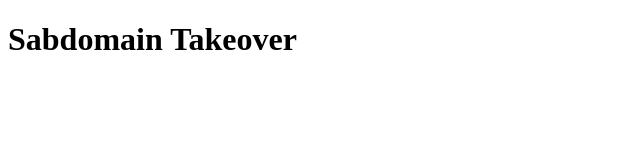
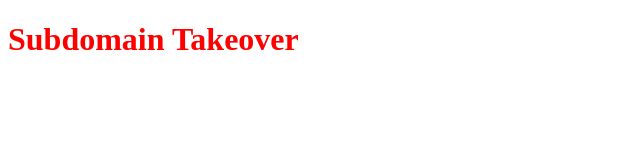
Before and after one commit to jasim147/link.e.tiktok.com, a plain HTML site: page index.html in a window 1280 px wide. Shown: the whole page, without its empty margins (0-640 px from the left). Drawn offline with Linux system fonts and the light colour scheme.

Commit message:
Update index.html

```diff
--- a/index.html
+++ b/index.html
@@ -3,11 +3,16 @@
 <head>
     <meta charset="UTF-8">
     <meta name="viewport" content="width=device-width, initial-scale=1.0">
-    <title>Basic HTML Page</title>
+    <title>Subdomain Takeover</title>
+    <style>
+        h1 {
+            color: red;
+        }
+    </style>
 </head>
 <body>
     <header>
-        <h1>Sabdomain Takeover</h1>
+        <h1>Subdomain Takeover</h1>
     </header>
 </body>
 </html>
```
